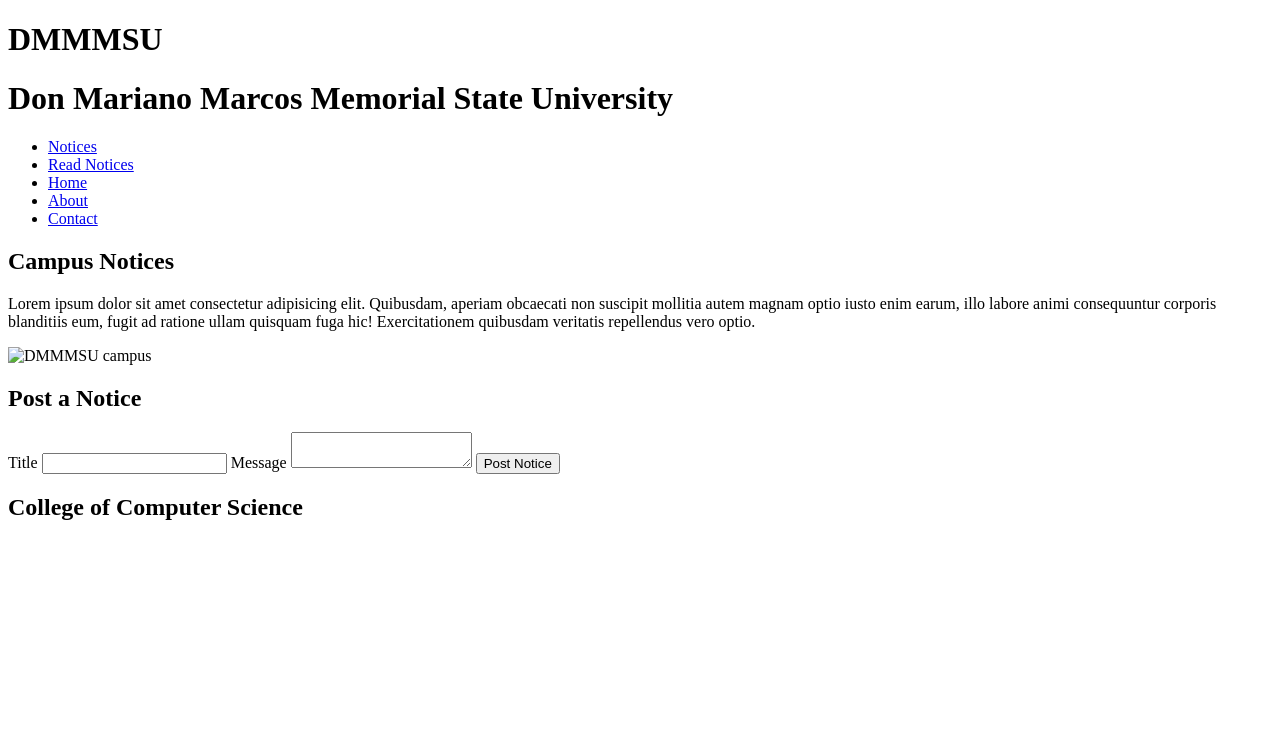
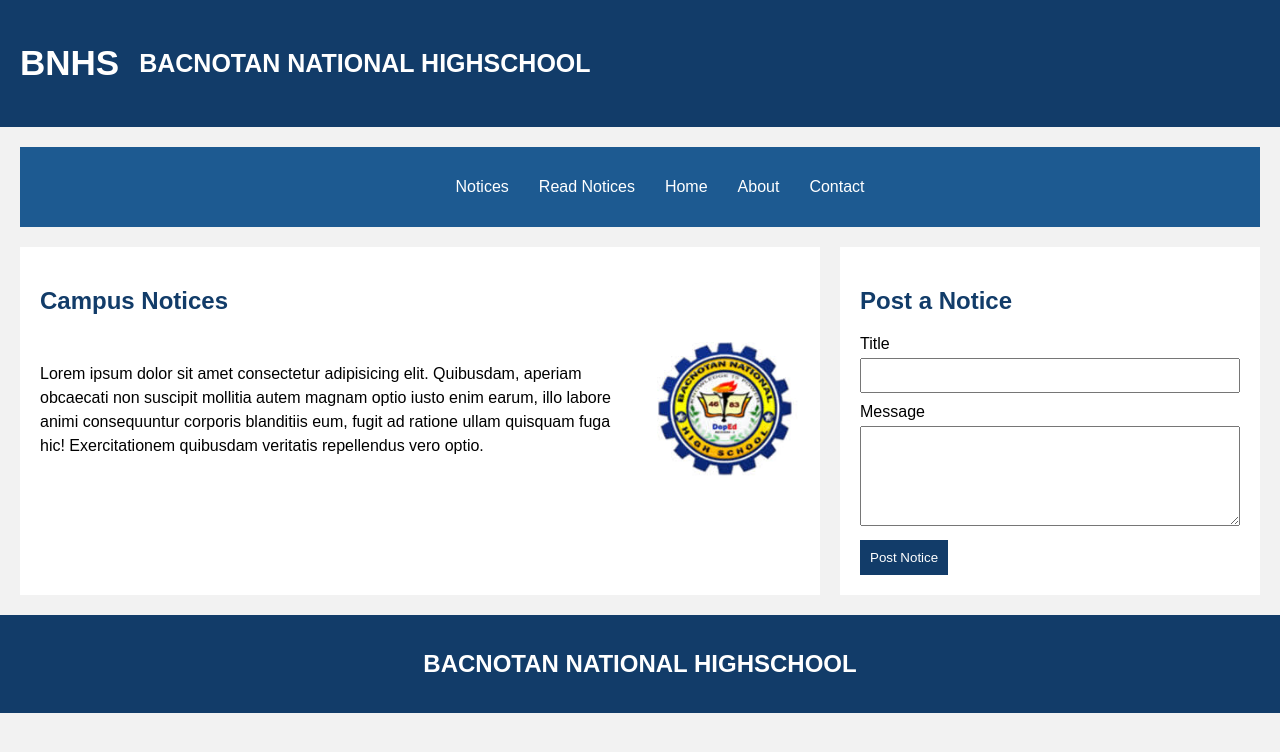
Before and after one commit to zeusian11/csae104-notices-board, a plain HTML site: page week3/week3.html in a window 1280 px wide. Drawn offline with Linux system fonts and the light colour scheme.

Commit message:
fix structure

```diff
--- /dev/null
+++ b/week2/styles.css
@@ -0,0 +1,75 @@
+
+
+body {
+  font-family: Arial;
+  background-color: lightgray;
+}
+
+/* Header */
+.first-content {
+  background-color: navy;
+  color: white;
+  padding: 10px;
+  text-align: center;
+}
+
+/* Navigation */
+.navigation {
+  background-color: lightblue;
+  padding: 10px;
+}
+
+.paths a {
+  color: black;
+  text-decoration: none;
+  margin: 10px;
+}
+
+/* Main Content */
+.wrapper {
+  background-color: white;
+  padding: 20px;
+  margin: 20px;
+}
+
+.section-title {
+  color: navy;
+}
+
+.paragraph {
+  font-size: 16px;
+}
+
+.bnhs-image {
+  width: 150px;
+}
+
+/* Form */
+form {
+  background-color: lightblue;
+  padding: 15px;
+  margin-top: 20px;
+}
+
+label {
+  display: block;
+}
+
+input, textarea {
+  margin-bottom: 10px;
+}
+
+/* Button */
+.btn {
+  background-color: navy;
+  color: white;
+  padding: 8px;
+}
+
+/* Footer */
+footer {
+  background-color: navy;
+  color: white;
+  text-align: center;
+  padding: 10px;
+}
--- /dev/null
+++ b/week3/styles.css
@@ -0,0 +1,120 @@
+
+body {
+  font-family: Arial, sans-serif;
+  background-color: #f2f2f2;
+  margin: 0;
+}
+
+/* Header */
+.first-content {
+  background-color: #123c69;
+  color: white;
+  padding: 20px;
+  display: flex;
+  align-items: center;
+  gap: 20px;
+}
+
+.university-short {
+  font-size: 35px;
+}
+
+.university-name {
+  font-size: 25px;
+}
+
+/* Navigation */
+.navigation {
+  background-color: #1d5a91;
+  padding: 15px;
+}
+
+.paths {
+  display: flex;
+  justify-content: center;
+  gap: 30px;
+  list-style: none;
+}
+
+.paths a {
+  color: white;
+  text-decoration: none;
+}
+
+/* Main Content */
+.main-content {
+  margin: 20px;
+}
+
+.wrapper {
+  display: flex;
+  gap: 20px;
+  margin-top: 20px;
+}
+
+.middle-section {
+  background-color: white;
+  padding: 20px;
+  flex: 2;
+}
+
+.section-title {
+  color: #123c69;
+}
+
+.middle {
+  display: flex;
+  align-items: center;
+  gap: 20px;
+}
+
+.paragraph {
+  line-height: 1.5;
+}
+
+.bnhs-image {
+  width: 150px;
+}
+
+/* Form */
+form {
+  background-color: white;
+  padding: 20px;
+  flex: 1;
+}
+
+.form-title {
+  color: #123c69;
+}
+
+label {
+  display: block;
+  margin-top: 10px;
+}
+
+input, textarea {
+  width: 100%;
+  padding: 8px;
+  margin-top: 5px;
+  box-sizing: border-box;
+}
+
+textarea {
+  height: 100px;
+}
+
+.btn {
+  background-color: #123c69;
+  color: white;
+  padding: 10px;
+  border: none;
+  margin-top: 10px;
+}
+
+/* Footer */
+footer {
+  background-color: #123c69;
+  color: white;
+  text-align: center;
+  padding: 15px;
+}
--- a/week3/week3.html
+++ b/week3/week3.html
@@ -4,15 +4,15 @@
 <head>
   <meta charset="UTF-8" />
   <meta name="viewport" content="width=device-width, initial-scale=1.0" />
-  <link rel="stylesheet" href="../week1/styles.css" />
+  <link rel="stylesheet" href="../week3/styles.css" />
   <title>Campus Notices</title>
 </head>
 
 <body>
   <header class="first-content">
-    <h1 class="university-short">DMMMSU</h1>
+    <h1 class="university-short">BNHS</h1>
     <h1 class="university-name">
-      Don Mariano Marcos Memorial State University
+     BACNOTAN NATIONAL HIGHSCHOOL
     </h1>
   </header>
 
@@ -20,13 +20,13 @@
     <div class="main-content">
       <nav class="navigation">
         <ul class="paths">
-          <li><a href="../malupet-na-code/notices.html">Notices</a></li>
+          <li><a href="">Notices</a></li>
           <li>
-            <a href="../malupet-na-code/readNotices.html">Read Notices</a>
+            <a href="">Read Notices</a>
           </li>
-          <li><a href="../malupet-na-code/readNotices.html">Home</a></li>
-          <li><a href="../malupet-na-code/readNotices.html">About</a></li>
-          <li><a href="../malupet-na-code/readNotices.html">Contact</a></li>
+          <li><a href="">Home</a></li>
+          <li><a href="">About</a></li>
+          <li><a href="">Contact</a></li>
         </ul>
       </nav>
 
@@ -43,7 +43,7 @@
               Exercitationem quibusdam veritatis repellendus vero optio.
             </p>
 
-            <img class="dmmmsu-image" src="./images/dmmmsu-image.png" alt="DMMMSU campus" />
+            <img class="bnhs-image" src="../images/bnhs-logo.jpg" alt="BNHS CAMPUS" />
           </div>
         </section>
 
@@ -63,7 +63,7 @@
   </main>
 
   <footer>
-    <h2 class="footer">College of Computer Science</h2>
+    <h2 class="footer">BACNOTAN NATIONAL HIGHSCHOOL</h2>
   </footer>
 </body>
 
```
Also changed, not shown: index.html (+65 -0 lines), week1/week1.html (+9 -9 lines), week2/week2.html (+10 -10 lines), images/bnhs-logo.jpg (added).
